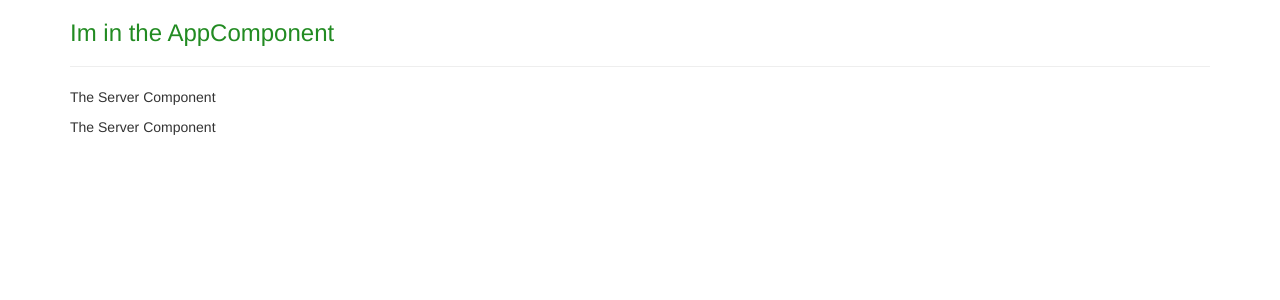
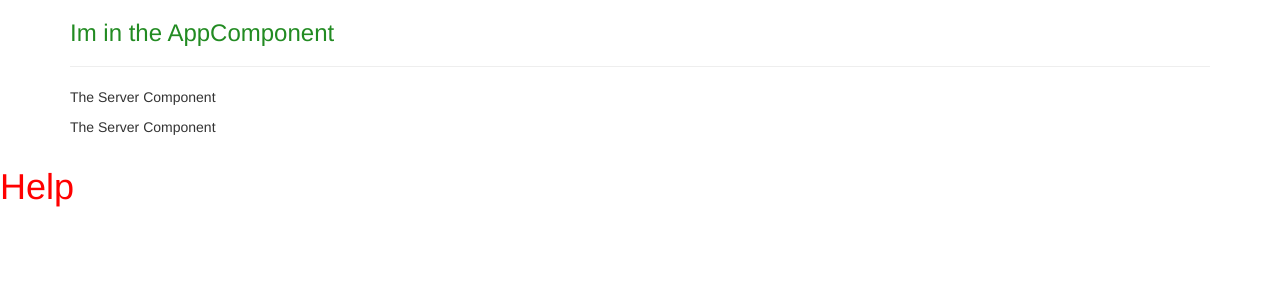
Before and after one commit to rinatbul/Angular-The-Complete-Guide-2023, an Angular app: page / in a window 1280 px wide. Shown: the top 300 px of the page. Built offline with nearby package versions, Linux system fonts and the light colour scheme.

Commit message:
24.  different ways to use component selector

```diff
--- a/src/app/app.component.css
+++ b/src/app/app.component.css
@@ -1,3 +1,6 @@
 h3 {
   color: darkblue;
 }
+h1{
+  color: red;
+}
--- a/src/app/app.component.html
+++ b/src/app/app.component.html
@@ -3,7 +3,10 @@
     <div class="col-xs-12">
       <h3>Im in the AppComponent</h3>
       <hr>
-      <app-servers/>
+            <app-servers/>
+      <!--      <div app-servers></div>-->
+      <!--      <div class="app-servers"></div>-->
     </div>
   </div>
 </div>
+<h1>Help</h1>
--- a/src/app/app.component.ts
+++ b/src/app/app.component.ts
@@ -8,8 +8,10 @@ import {Component} from '@angular/core';
     h3 {
       color: forestgreen;
     }
+    h1 {
+      color: red;
+    }
   `]
 })
 export class AppComponent {
-  name = 'Rin';
 }
--- a/src/app/servers/servers.component.ts
+++ b/src/app/servers/servers.component.ts
@@ -1,6 +1,8 @@
-import { Component } from '@angular/core';
+import {Component} from '@angular/core';
 
 @Component({
+  // selector: '[app-servers]',
+  // selector: '.app-servers',
   selector: 'app-servers',
   template: `
     <app-server/>
```
